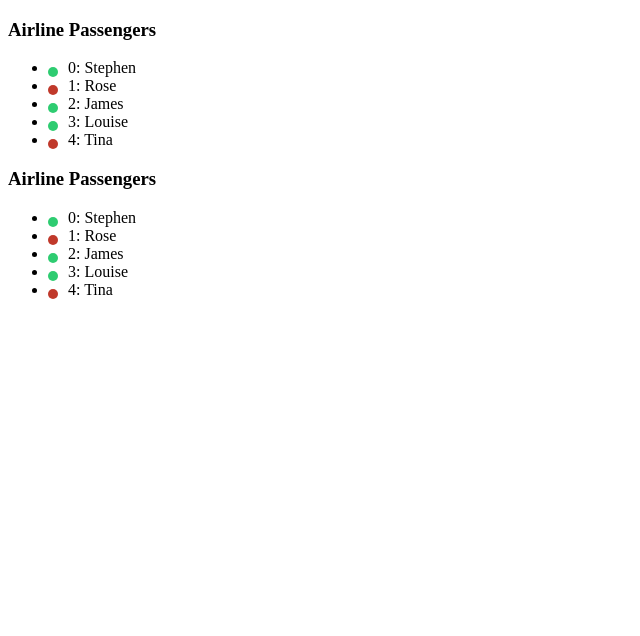
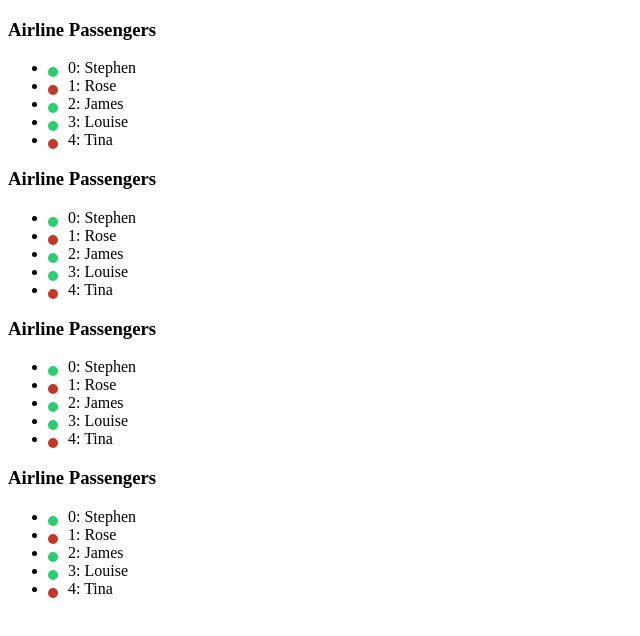
Before and after one commit to JoshInnis/angular_project, an Angular app: page / in a window 1280 px wide. Shown: the top 636 px of the page, without its empty margins (0-640 px from the left). Built offline with nearby package versions, Linux system fonts and the light colour scheme.

Commit message:
ngStyle and style bindings
Course: Angular Fundamentals
Section: Rendering Flows
Lesson: ngStyle and style bindings

```diff
--- a/src/app/app.component.html
+++ b/src/app/app.component.html
@@ -21,4 +21,30 @@
       {{ i }}: {{ passenger.fullname }}
     </li>
   </ul>
+
+
+  <h3>Airline Passengers</h3>
+  <ul>
+    <li *ngFor="let passenger of passengers; let i = index;">
+      <span
+        class="status"
+        [style.backgroundColor]="(passenger.checkedIn) ? '#2ecc71' : '#c0392b'"
+        ></span>
+      {{ i }}: {{ passenger.fullname }}
+    </li>
+  </ul>
+
+  <h3>Airline Passengers</h3>
+  <ul>
+    <li *ngFor="let passenger of passengers; let i = index;">
+      <span
+        class="status"
+        [ngStyle]="{
+          backgroundColor: (passenger.checkedIn) ? '#2ecc71' : '#c0392b'
+        }"
+        ></span>
+      {{ i }}: {{ passenger.fullname }}
+    </li>
+  </ul>
+
 </div>
```
